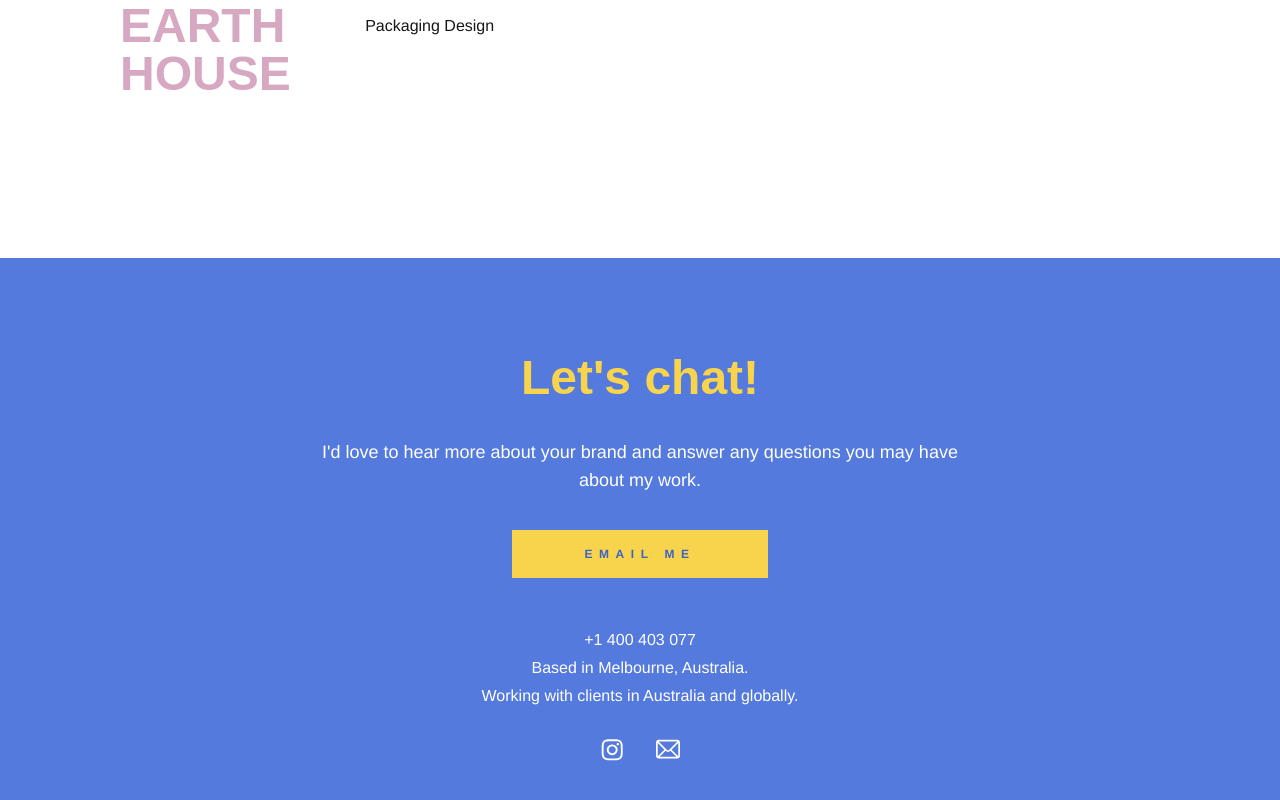
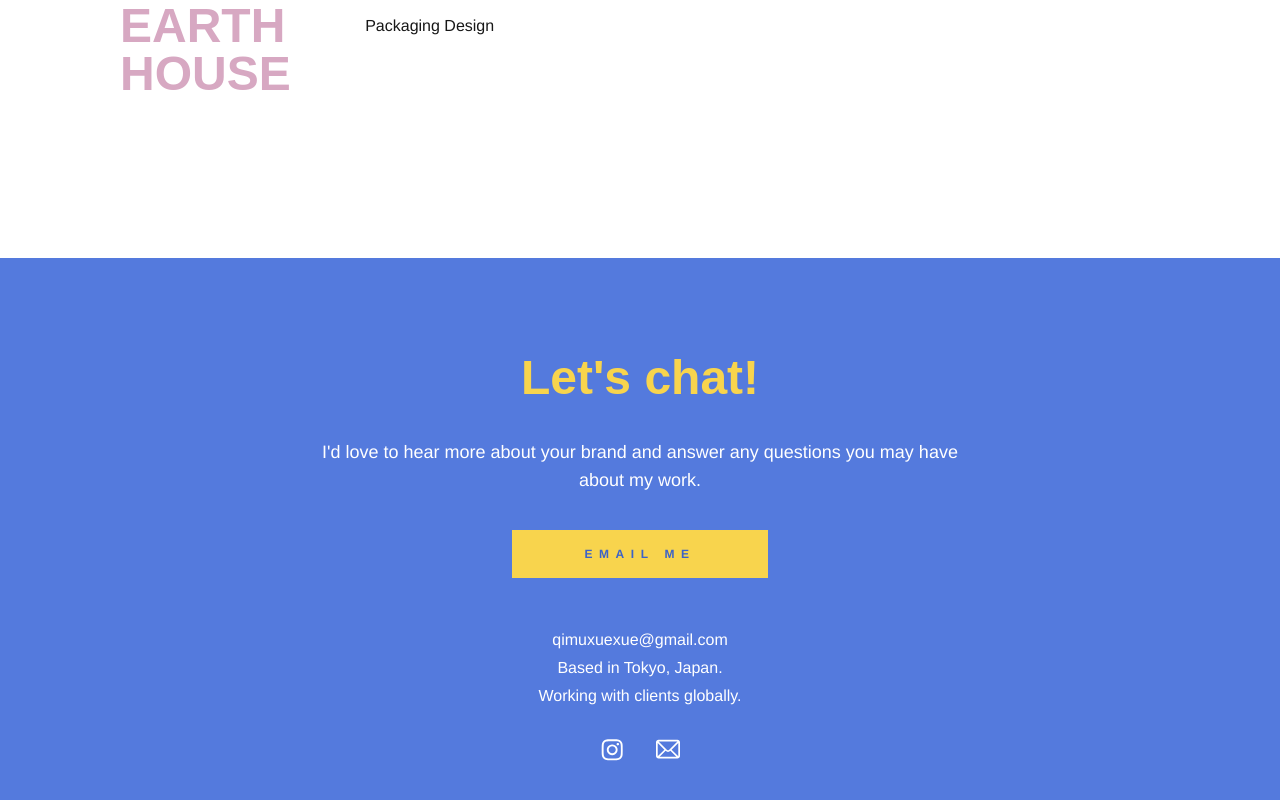
Before and after one commit to qimuxuexue-ctrl/designer-portfolio, a Next.js app: page / in a window 1280 px wide. Shown: the part 1402-2202 px from the top of the page. Built offline with nearby package versions, Linux system fonts and the light colour scheme.

Commit message:
Update footer contact location copy

```diff
--- a/components/Footer.tsx
+++ b/components/Footer.tsx
@@ -19,9 +19,11 @@ export function Footer() {
           Email me
         </Link>
         <div className="mt-12 text-base font-medium leading-7 text-white">
-          <p>+1 400 403 077</p>
-          <p>Based in Melbourne, Australia.</p>
-          <p>Working with clients in Australia and globally.</p>
+          <a className="transition hover:text-sunYellow" href="mailto:qimuxuexue@gmail.com">
+            qimuxuexue@gmail.com
+          </a>
+          <p>Based in Tokyo, Japan.</p>
+          <p>Working with clients globally.</p>
         </div>
         <div className="mt-7 flex justify-center gap-8 text-white">
           <SocialIconLinks colorClassName="text-white hover:text-sunYellow" />
```
